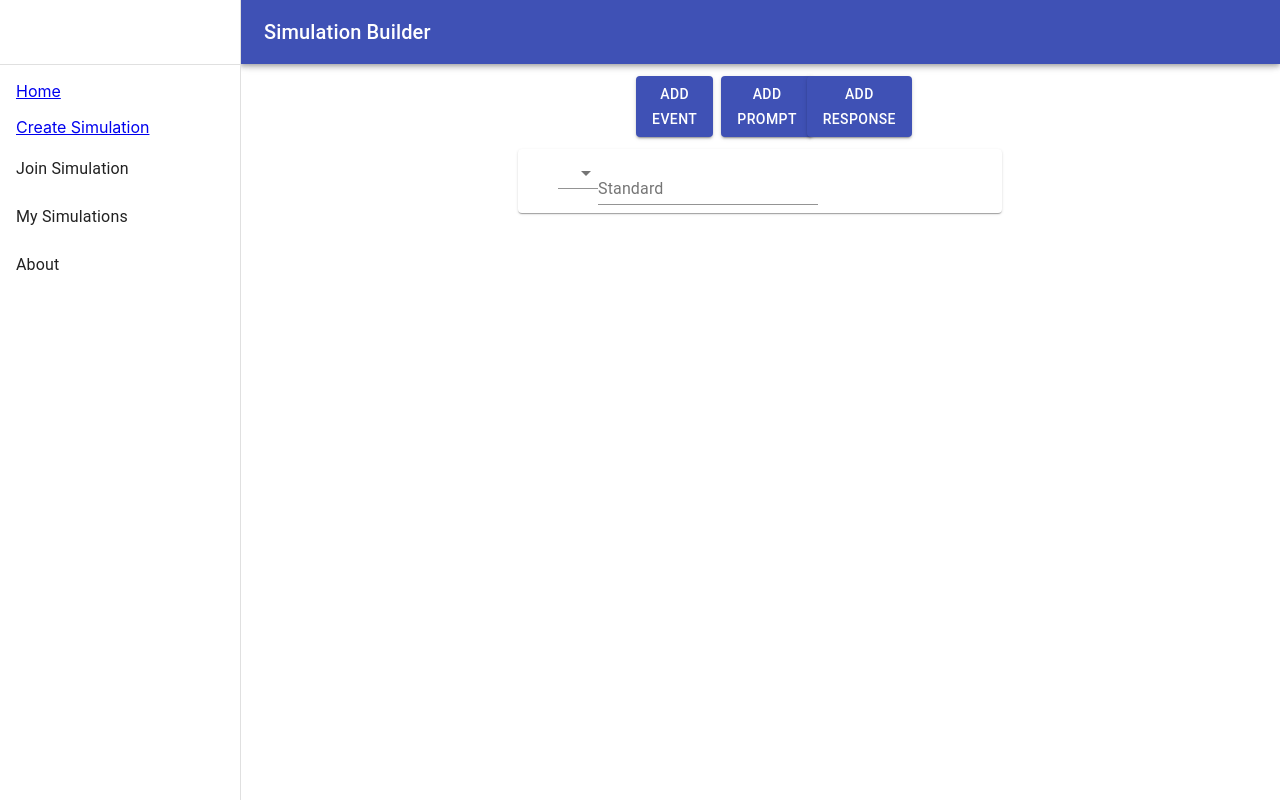
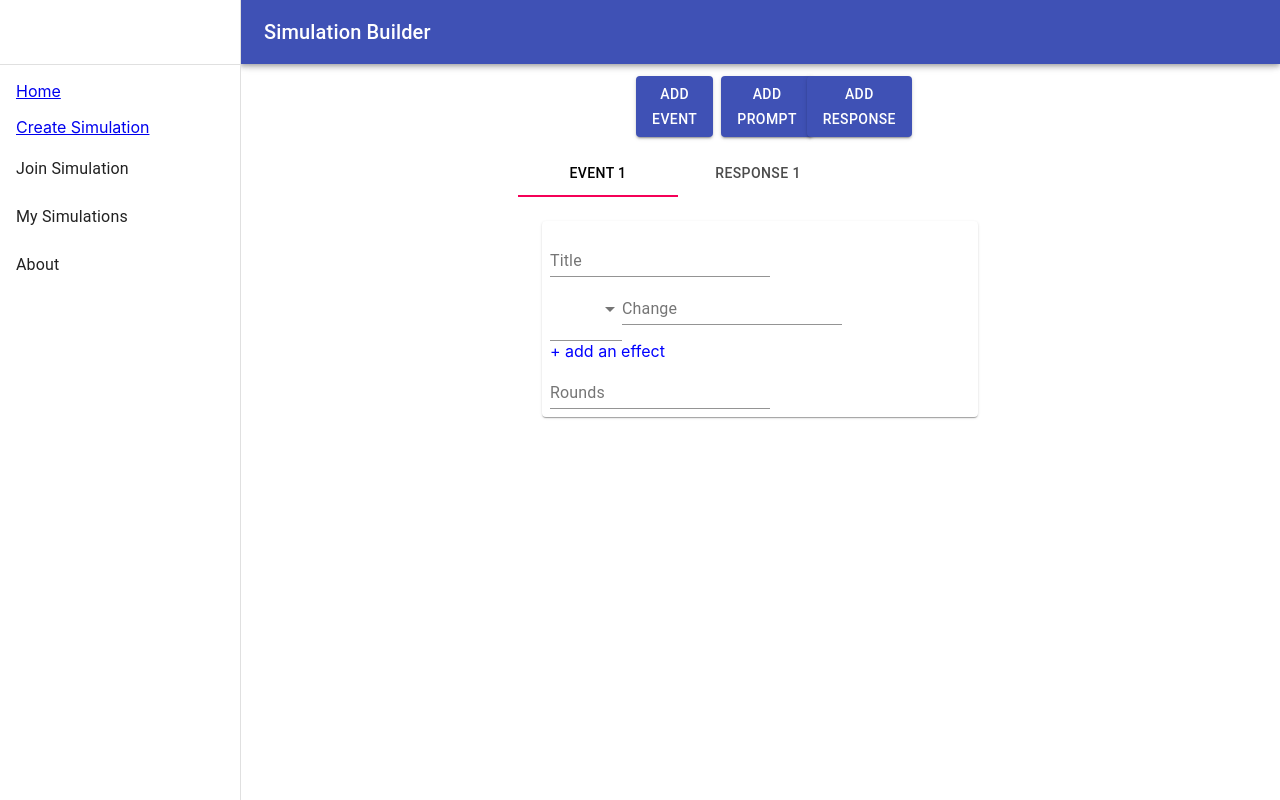
Before and after one commit to CS481/CS481.101_Fall20, a React (Create React App) app in the folder simulationfactory/: page /factory in a window 1280 px wide. Built offline with nearby package versions, Linux system fonts and the light colour scheme.

Commit message:
Good enough mock up of simulation builder

```diff
--- /dev/null
+++ b/simulationfactory/src/components/TabPanel.js
@@ -0,0 +1,14 @@
+import React from "react";
+import {Box} from "@material-ui/core";
+
+function TabPanel(props) {
+    const {value, index, children, other} = props;
+
+    return (
+        <div {...other}>
+            {value === index && <Box p={3}>{children}</Box>}
+        </div>
+    );
+}
+
+export default TabPanel;
--- a/simulationfactory/src/pages/Factorypage.js
+++ b/simulationfactory/src/pages/Factorypage.js
@@ -4,13 +4,13 @@ import Card from "@material-ui/core/Card";
 import Select from "@material-ui/core/Select";
 import MenuItem from "@material-ui/core/MenuItem";
 import CardActions from "@material-ui/core/CardActions";
-import CardContent from "@material-ui/core/CardContent";
 import Button from "@material-ui/core/Button";
-import { List, ListItem, ListItemText, TextField, Typography } from "@material-ui/core";
+import { Tabs, Tab, TextField } from "@material-ui/core";
 import { makeStyles, useTheme } from "@material-ui/core/styles";
 
-import Topbar from "../components/Topbar"
-import Navbar from "../components/Navbar"
+import Topbar from "../components/Topbar";
+import Navbar from "../components/Navbar";
+import TabPanel from "../components/TabPanel";
 
 const drawerWidth = 240;
 
@@ -57,6 +57,7 @@ function Factorypage(props) {
   const { window } = props;
   const classes = useStyles();
   const theme = useTheme();
+  const [value, setValue] = React.useState(0);
 
   const container =
     window !== undefined ? () => window().document.body : undefined;
@@ -87,21 +88,30 @@ function Factorypage(props) {
             </Grid>
           </Grid>
           <Grid item xs={12} sm={6}>
-
+            <Tabs value={value} onChange={(_, newValue) => setValue(newValue)}>
+              <Tab label="Event 1"/>
+              <Tab label="Response 1"/>?
+            </Tabs>
+            <TabPanel index={0} value={value}>
               <Card className={classes.root}>
-              <CardContent>
-              </CardContent>
                 <CardActions>
                   <form>
-                  <Select>
+                    <TextField id="standard-basic" label="Title" />
+                    <br/>
+                    <Select style={{padding: theme.spacing(2)}}>
                       <MenuItem value={10}>Player 1 Cash</MenuItem>
                       <MenuItem value={20}>Player 2 Cash</MenuItem>
                       <MenuItem value={30}>Shared Resource</MenuItem>
                     </Select>
-                  <TextField id="standard-basic" label="Standard" />
+                    <TextField id="standard-basic" label="Change" />
+                    <div style={{color: "blue"}}>
+                      + add an effect
+                    </div>
+                    <TextField id="standard-basic" label="Rounds" />
                   </form>
                 </CardActions>
               </Card>
+            </TabPanel>
           </Grid>
         </Grid>
       </main>
```
Also changed, not shown: 1 other file (tests, documents, lock files or other folders). Lines whose indentation alone changed are shown as unchanged.
